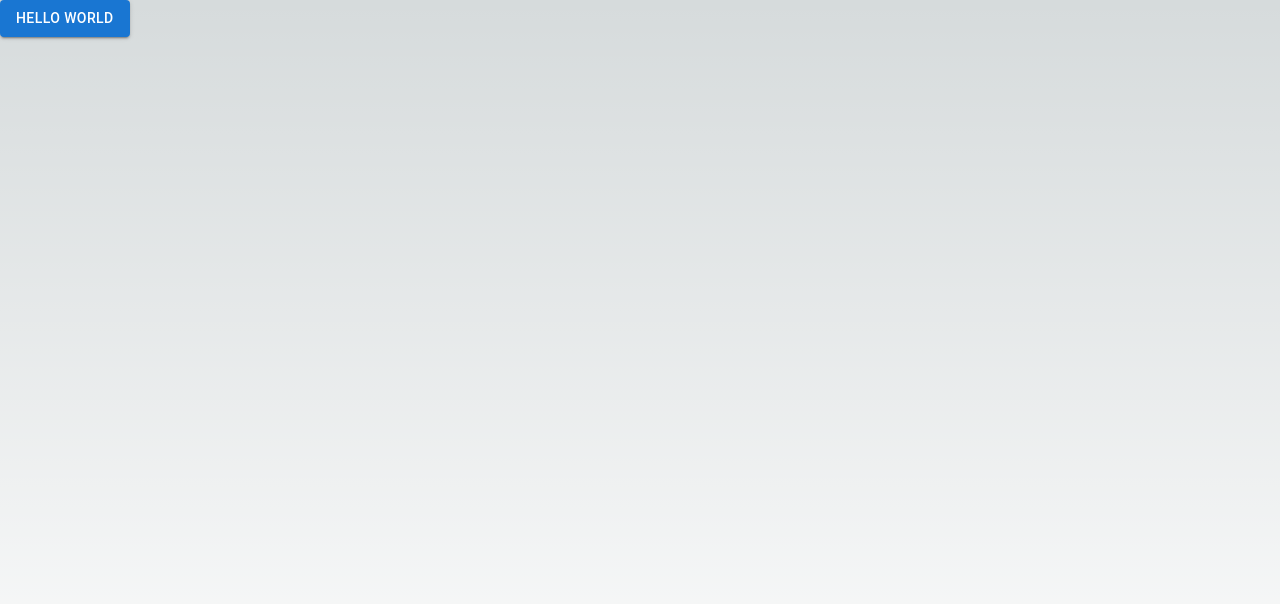
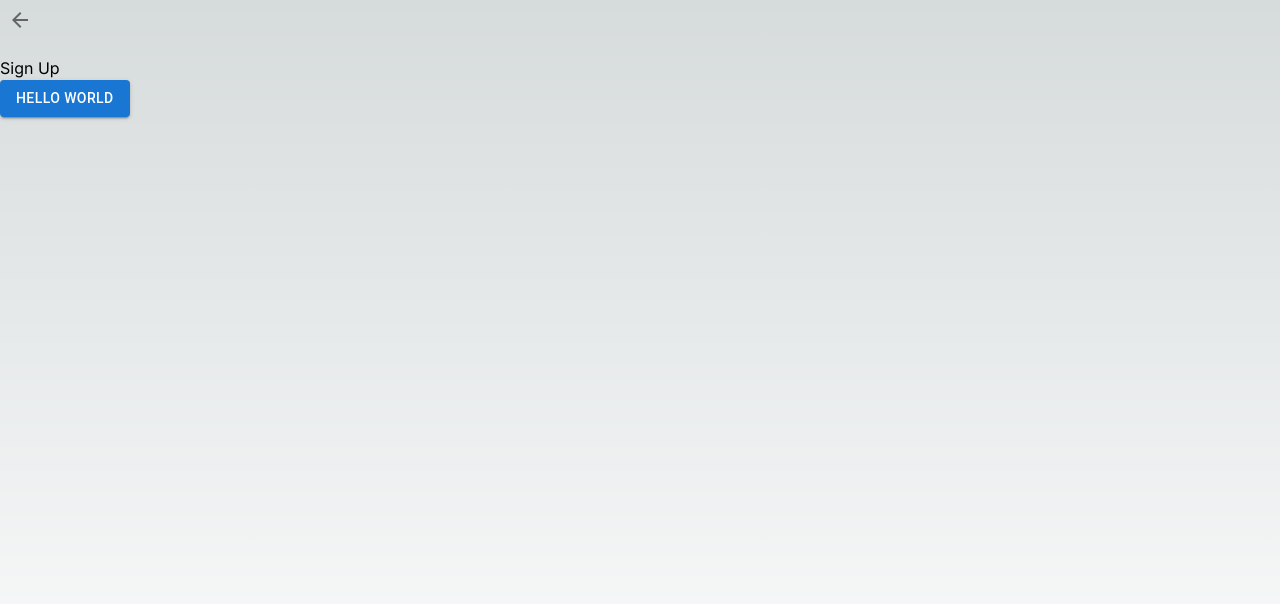
Before and after one commit to zhaopeng24/wallet-ui, a Next.js app: page / in a window 1280 px wide. Shown: the top 604 px of the page. Built offline with nearby package versions, Linux system fonts and the light colour scheme.

Commit message:
提交信息

```diff
--- a/components/MuiUsage.tsx
+++ b/components/MuiUsage.tsx
@@ -1,11 +1,25 @@
-import React from 'react'
-import Button from '@mui/material/Button'
+import React from 'react';
+import Button from '@mui/material/Button';
+import IconButton from '@mui/material/IconButton';
+import ArrowBackIcon from '@mui/icons-material/ArrowBack';
 
 const MuiUsage = () => {
+  const handleGoBack = () => {
+    window.history.back();
+  };
+
   return (
+    <div>
+      <div style= {{ display: 'flex', justifyContent: 'flex-start', alignItems: 'center',marginBottom: 16 }}>
+        <IconButton onClick= {handleGoBack}>
+        <ArrowBackIcon />
+        </IconButton>
+        </div>
+      <p>Sign Up </p>
     <Button variant='contained' className='text-red-700'>
       Hello world
     </Button>
+    </div>
   )
 }
 
--- a/package.json
+++ b/package.json
@@ -11,8 +11,8 @@
   "dependencies": {
     "@emotion/react": "^11.11.3",
     "@emotion/styled": "^11.11.0",
-    "@mui/icons-material": "^5.15.2",
-    "@mui/material": "^5.15.2",
+    "@mui/icons-material": "^5.15.15",
+    "@mui/material": "^5.15.15",
     "next": "14.0.4",
     "react": "^18",
     "react-dom": "^18",
```
Also changed, not shown: 1 other file (tests, documents, lock files or other folders).
